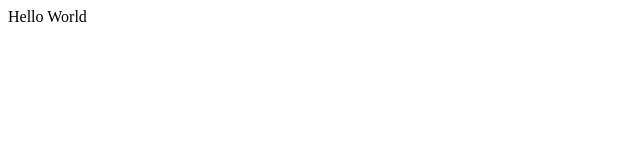
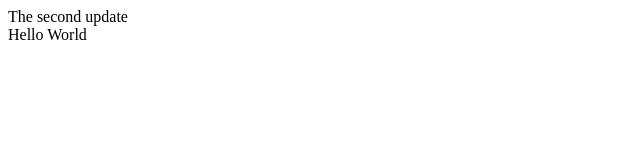
Before and after one commit to MasterKing251/HelloWorld, a plain HTML site: page index.html in a window 1280 px wide. Shown: the whole page, without its empty margins (0-640 px from the left). Drawn offline with Linux system fonts and the light colour scheme.

Commit message:
the second version

```diff
--- a/index.html
+++ b/index.html
@@ -7,6 +7,7 @@
     <title>Project| 2</title>
   </head>
   <body>
+    <header>The second update</header>
     Hello World
   </body>
 </html>
```
